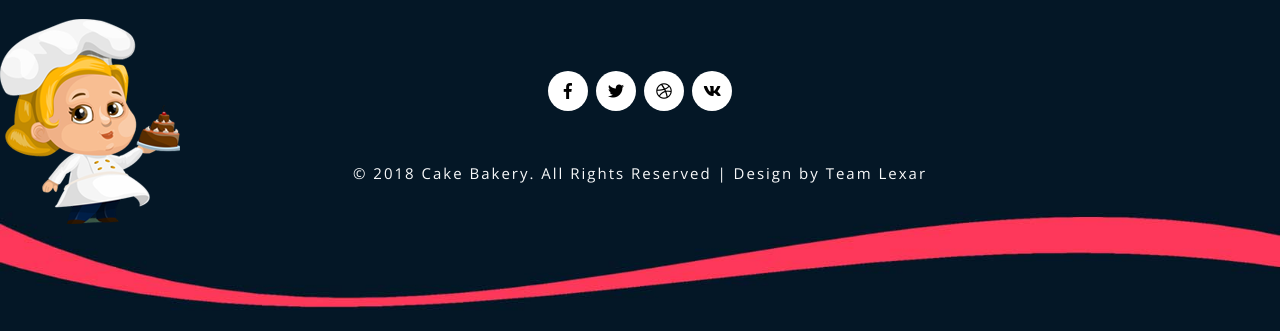
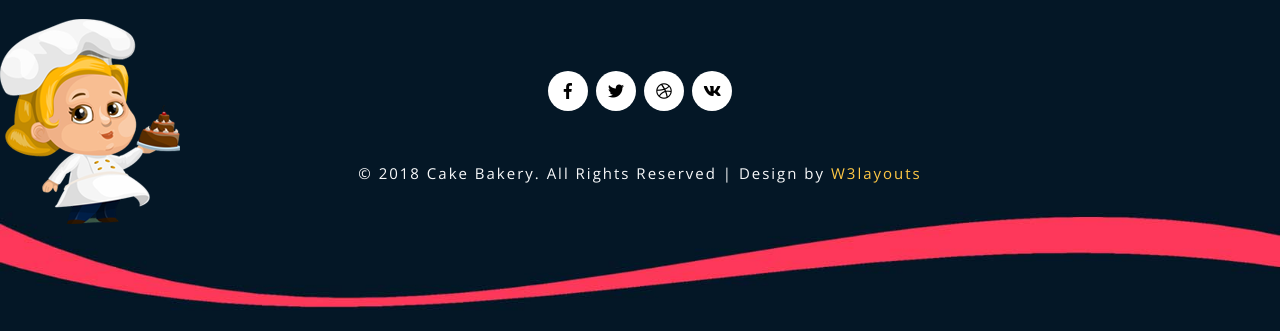
Before and after one commit to cc059/Pasteleria-Emergentes-Inventario, a PHP site: page /pedidos.php in a window 1280 px wide. Shown: the part 1551-1882 px from the top of the page. Run offline with PHP 8.4, Linux system fonts and the light colour scheme.

Commit message:
Revert "Update pedidos.php"
This reverts commit 00d07d9bf2b66d1103ab66b01dd34b25bbd3cb68.

```diff
--- a/web/pedidos.php
+++ b/web/pedidos.php
@@ -297,7 +297,8 @@
 				</ul>
 			</div>
 			<!-- copyright -->
-			<p class="copy-right-grids text-light my-lg-5 my-4 pb-4">© 2018 Cake Bakery. All Rights Reserved | Design by Team Lexar
+			<p class="copy-right-grids text-light my-lg-5 my-4 pb-4">© 2018 Cake Bakery. All Rights Reserved | Design by
+				<a href="https://w3layouts.com/" target="_blank">W3layouts</a>
 			</p>
 			<!-- //copyright -->
 		</div>
```
